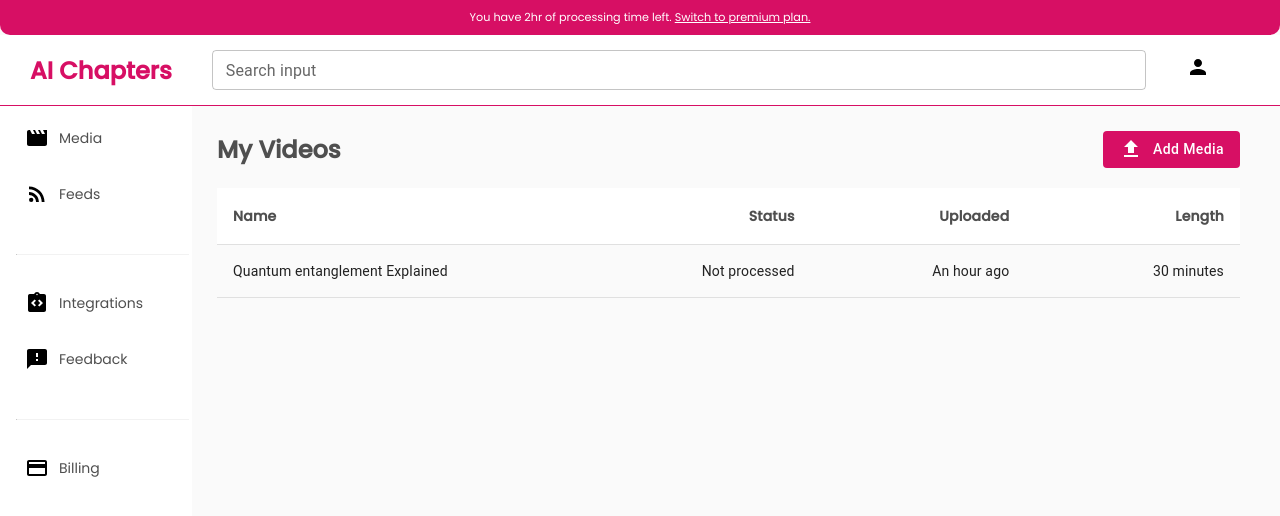
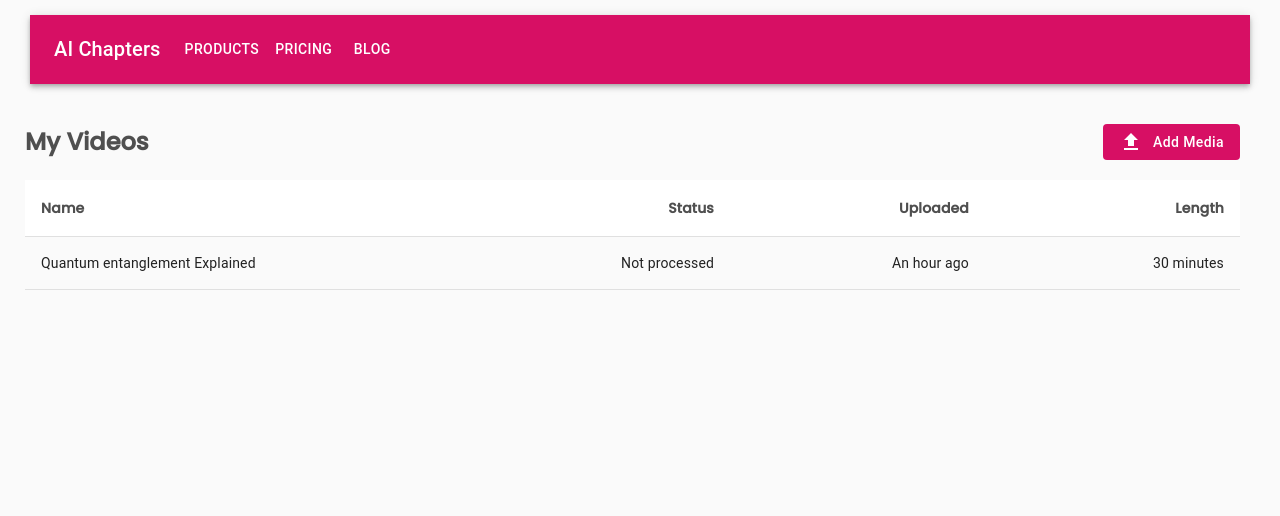
Before and after one commit to MuhammadAhmed8/AI-Video-Chapters-App, a React (Create React App) app: page / in a window 1280 px wide. Shown: the top 516 px of the page. Built offline with nearby package versions, Linux system fonts and the light colour scheme.

Commit message:
added navbar and some other changes

```diff
--- a/src/App.js
+++ b/src/App.js
@@ -29,9 +29,9 @@
 
       <Router>
           <div className="App">
-          <Banner>
+          {/* <Banner>
             You have 2hr of processing time left. <a href="#" style={{color:'#fff'}}>Switch to premium plan.</a>
-          </Banner>
+          </Banner> */}
 
           <Navbar/>
 
--- a/src/components/navbar/navbar.js
+++ b/src/components/navbar/navbar.js
@@ -1,29 +1,166 @@
-import React from "react";
+import React, { useState } from "react";
 import { TextField } from "@mui/material";
 import styles from './navbar.module.css';
 import PersonIcon from '@mui/icons-material/Person';
+import AppBar from '@mui/material/AppBar';
+import Box from '@mui/material/Box';
+import Toolbar from '@mui/material/Toolbar';
+import IconButton from '@mui/material/IconButton';
+import Typography from '@mui/material/Typography';
+import Menu from '@mui/material/Menu';
+import MenuIcon from '@mui/icons-material/Menu';
+import Container from '@mui/material/Container';
+import Avatar from '@mui/material/Avatar';
+import Button from '@mui/material/Button';
+import Tooltip from '@mui/material/Tooltip';
+import MenuItem from '@mui/material/MenuItem';
 
-export default function Navbar(props){
-    return (
-        <nav className={styles.nav}>
-            <div className={styles.navItem}>
-                <h2 className={styles.title}>AI Chapters</h2>
-            </div>
+const pages = ['Products', 'Pricing', 'Blog'];
+const settings = ['Profile', 'Account', 'Dashboard', 'Logout'];
 
-            <div className={styles.navItem} style={{flex:2}}>
-            <TextField
-            size="small"
-            style={{width:"100%"}}
-            label="Search input"
-            InputProps={{
-              type: 'search'
-            }}
-            />
-            </div>
+export default function Navbar(props) {
+  const [anchorElNav, setAnchorElNav] = useState(null);
+  const [anchorElUser, setAnchorElUser] = useState(null);
 
-            <div className={styles.navItem}>
-                <PersonIcon></PersonIcon>
-            </div>
-        </nav>
-    )
+  const handleOpenNavMenu = (event) => {
+    setAnchorElNav(event.currentTarget);
+  };
+  const handleOpenUserMenu = (event) => {
+    setAnchorElUser(event.currentTarget);
+  };
+
+  const handleCloseNavMenu = () => {
+    setAnchorElNav(null);
+  };
+
+  const handleCloseUserMenu = () => {
+    setAnchorElUser(null);
+  };
+
+  return (
+    <nav className={styles.nav}>
+      <AppBar position="static">
+        <Container maxWidth="xl">
+          <Toolbar disableGutters>
+            <Typography
+              variant="h6"
+              noWrap
+              component="div"
+              sx={{ mr: 2, display: { xs: 'none', md: 'flex' } }}
+            >
+              AI Chapters
+            </Typography>
+
+            <Box sx={{ flexGrow: 1, display: { xs: 'flex', md: 'none' } }}>
+              <IconButton
+                size="large"
+                aria-label="account of current user"
+                aria-controls="menu-appbar"
+                aria-haspopup="true"
+                onClick={handleOpenNavMenu}
+                color="inherit"
+              >
+                <MenuIcon />
+              </IconButton>
+              <Menu
+                id="menu-appbar"
+                anchorEl={anchorElNav}
+                anchorOrigin={{
+                  vertical: 'bottom',
+                  horizontal: 'left',
+                }}
+                keepMounted
+                transformOrigin={{
+                  vertical: 'top',
+                  horizontal: 'left',
+                }}
+                open={Boolean(anchorElNav)}
+                onClose={handleCloseNavMenu}
+                sx={{
+                  display: { xs: 'block', md: 'none' },
+                }}
+              >
+                {pages.map((page) => (
+                  <MenuItem key={page} onClick={handleCloseNavMenu}>
+                    <Typography textAlign="center">{page}</Typography>
+                  </MenuItem>
+                ))}
+              </Menu>
+            </Box>
+            <Typography
+              variant="h6"
+              noWrap
+              component="div"
+              sx={{ flexGrow: 1, display: { xs: 'flex', md: 'none' } }}
+            >
+              AI Chapters
+            </Typography>
+            <Box sx={{ flexGrow: 1, display: { xs: 'none', md: 'flex' } }}>
+              {pages.map((page) => (
+                <Button
+                  key={page}
+                  onClick={handleCloseNavMenu}
+                  sx={{ my: 2, color: 'white', display: 'block' }}
+                >
+                  {page}
+                </Button>
+              ))}
+            </Box>
+
+            {/* <Box sx={{ flexGrow: 0 }}>
+            <Tooltip title="Open settings">
+              <IconButton onClick={handleOpenUserMenu} sx={{ p: 0 }}>
+                <Avatar alt="Remy Sharp" src="/static/images/avatar/2.jpg" />
+              </IconButton>
+            </Tooltip>
+            <Menu
+              sx={{ mt: '45px' }}
+              id="menu-appbar"
+              anchorEl={anchorElUser}
+              anchorOrigin={{
+                vertical: 'top',
+                horizontal: 'right',
+              }}
+              keepMounted
+              transformOrigin={{
+                vertical: 'top',
+                horizontal: 'right',
+              }}
+              open={Boolean(anchorElUser)}
+              onClose={handleCloseUserMenu}
+            >
+              {settings.map((setting) => (
+                <MenuItem key={setting} onClick={handleCloseUserMenu}>
+                  <Typography textAlign="center">{setting}</Typography>
+                </MenuItem>
+              ))}
+            </Menu>
+          </Box> */}
+          </Toolbar>
+        </Container>
+      </AppBar>
+    </nav>
+  );
+  // return (
+  //     <nav className={styles.nav}>
+  //         <div className={styles.navItem}>
+  //             <h2 className={styles.title}>AI Chapters</h2>
+  //         </div>
+
+  //         {/* <div className={styles.navItem} style={{flex:2}}>
+  //         <TextField
+  //         size="small"
+  //         style={{width:"100%"}}
+  //         label="Search input"
+  //         InputProps={{
+  //           type: 'search'
+  //         }}
+  //         />
+  //         </div>
+
+  //         <div className={styles.navItem}>
+  //             <PersonIcon></PersonIcon>
+  //         </div> */}
+  //     </nav>
+  // )
 }
--- a/src/components/navbar/navbar.module.css
+++ b/src/components/navbar/navbar.module.css
@@ -4,8 +4,8 @@
     padding: 15px 30px;
     justify-content: start;
     align-items: center;
-    border-bottom: 1px solid var(--pink);
-    background: var(--white);
+    /* border-bottom: 1px solid var(--pink);
+    background: var(--white); */
 }
 
 .navItem{
--- a/src/pages/layouts/layoutWithSidebar.js
+++ b/src/pages/layouts/layoutWithSidebar.js
@@ -4,10 +4,10 @@
 export default function LayoutWithSidebar(props){
     return (
         <main className="main-container">
-             <section style={{width:"15%"}}>
+             {/* <section style={{width:"15%"}}>
               <Sidebar></Sidebar>
-            </section>
-            <section style={{width:"85%"}}>
+            </section> */}
+            <section style={{width:"100%"}}>
                 <Outlet/>
             </section>
         </main>
```
